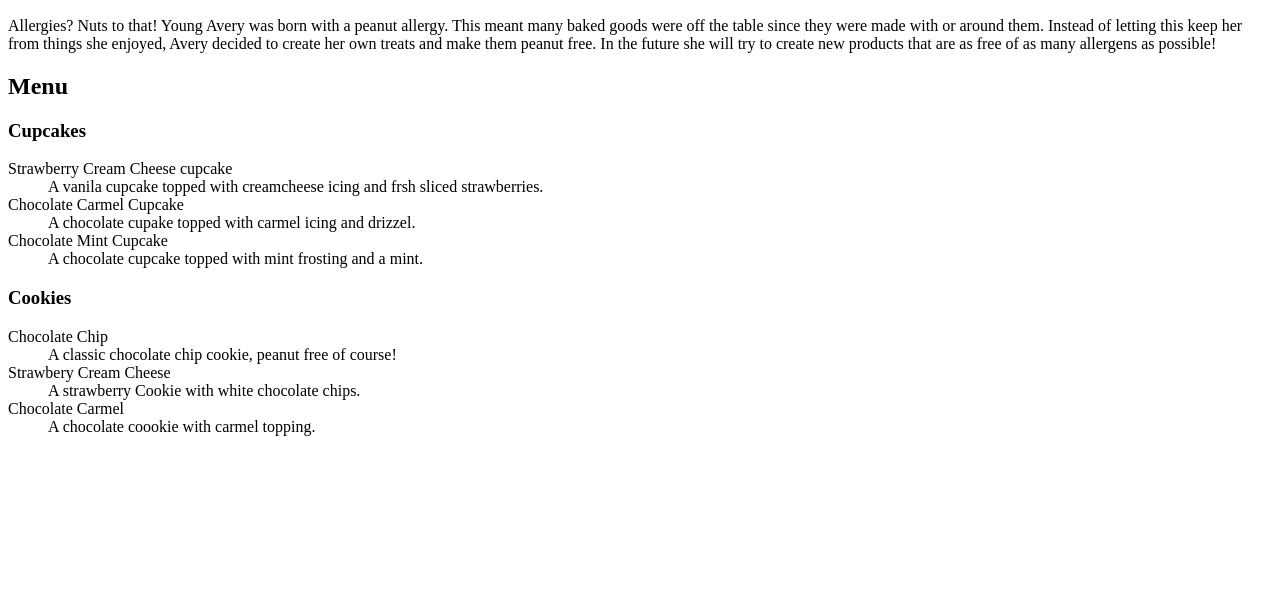
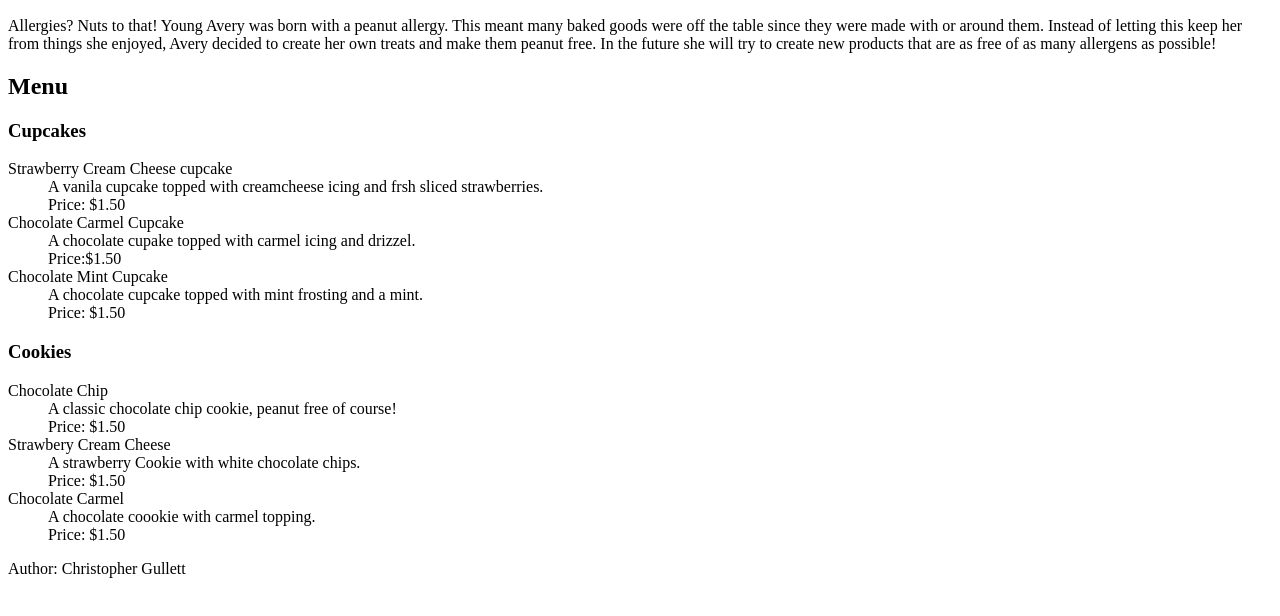
Before and after one commit to CG-82/WebDevWeek2Proj, a plain HTML site: page Main.html in a window 1280 px wide. Shown: the part 110-726 px from the top of the page. Drawn offline with Linux system fonts and the light colour scheme.

Commit message:
renamed main page and corrected semantic HTML

```diff
--- a/index.html
+++ b/Main.html
@@ -15,29 +15,39 @@
                 her own treats and make them peanut free. In the future she will try to create new products that are as free of as many allergens
                 as possible!
             </p>
+        </article>
             <section>
                 <h2>Menu</h2>
                 <h3>Cupcakes</h3>
                 <dl>
                     <dt>Strawberry Cream Cheese cupcake</dt>
                     <dd>A vanila cupcake topped with creamcheese icing and frsh sliced strawberries.</dd>
+                    <dd>Price: $1.50</dd>
                     <dt>Chocolate Carmel Cupcake</dt>
                     <dd> A chocolate cupake topped with carmel icing and drizzel.</dd>
+                    <dd>Price:$1.50</dd>
                     <dt>Chocolate Mint Cupcake</dt>
                     <dd> A chocolate cupcake topped with mint frosting and a mint.</dd>
+                    <dd>Price: $1.50</dd>
                 </dl>
                 <h3>Cookies</h3>
                 <dl>
                     <dt>Chocolate Chip</dt>
                     <dd>A classic chocolate chip cookie, peanut free of course!</dd>
+                    <dd>Price: $1.50</dd>
                     <dt>Strawbery Cream Cheese</dt>
                     <dd>A strawberry Cookie with white chocolate chips.</dd>
+                    <dd>Price: $1.50</dd>
                     <dt>Chocolate Carmel</dt>
                     <dd>A chocolate coookie with carmel topping.</dd>
+                    <dd>Price: $1.50</dd>
                 </dl>
             </section>
-        </article>
+
     </main>
 
 </body>
+<footer>
+    <p>Author: Christopher Gullett</p>
+</footer>
 </html>
```
